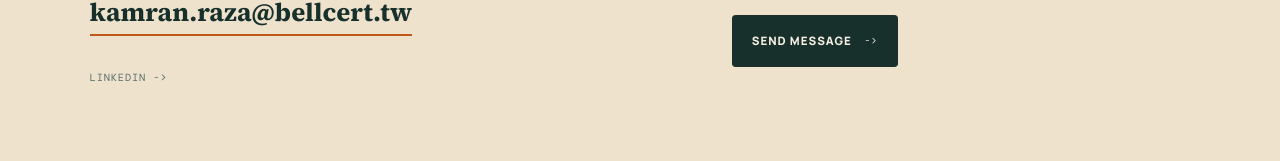
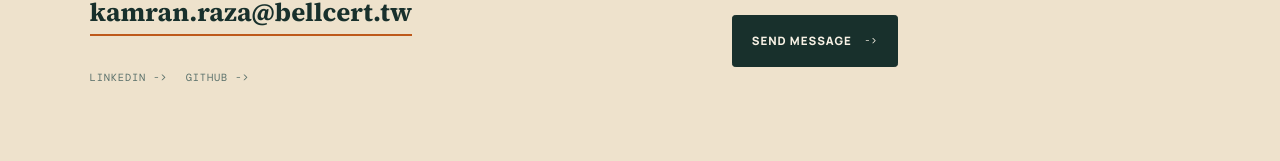
Before and after one commit to kamranraza001/kamran-portfolio, a React (Vite) app: page / in a window 1280 px wide. Shown: the part 6734-6895 px from the top of the page. Built offline with nearby package versions, Linux system fonts and the light colour scheme.

Commit message:
Add GitHub profile link to socialLinks

```diff
--- a/src/data/portfolio.ts
+++ b/src/data/portfolio.ts
@@ -50,5 +50,6 @@ export const portfolio = {
   contactIntro: 'For certification, audit, food safety, QA/QC or technical halal discussions, send a message or connect on LinkedIn.',
   socialLinks: [
     { label: 'LinkedIn', url: 'https://www.linkedin.com/in/kamran-raza-766212145' },
+    { label: 'GitHub', url: 'https://github.com/kamranraza001' },
   ],
 }
```
